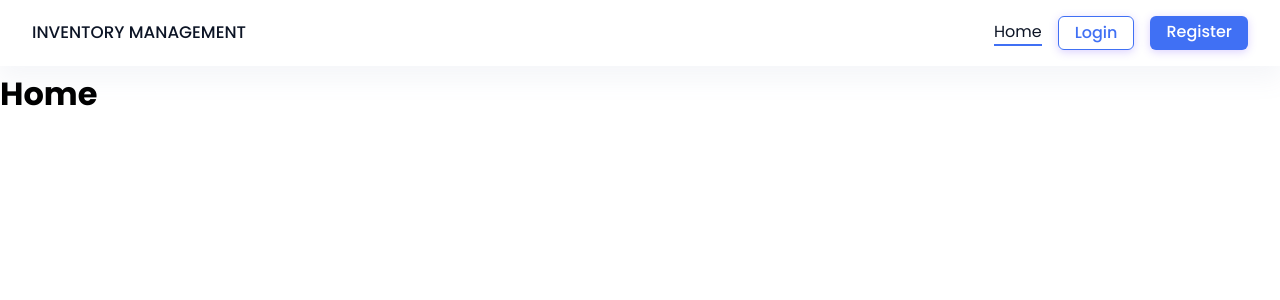
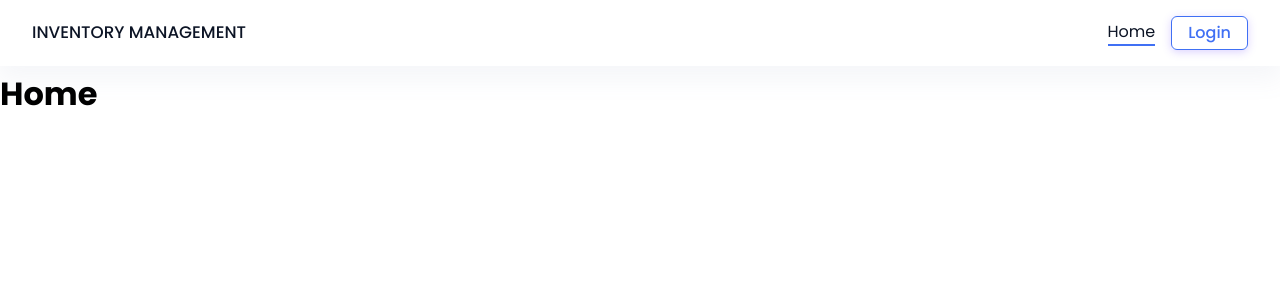
Before and after one commit to Kkwagh-Coders/hack-x-client, a React (Vite) app: page / in a window 1280 px wide. Shown: the top 300 px of the page. Built offline with nearby package versions, Linux system fonts and the light colour scheme; no server answers.

Commit message:
fix: Removed the Register Page

```diff
--- a/src/components/Header/Header.tsx
+++ b/src/components/Header/Header.tsx
@@ -78,7 +78,6 @@ function Header() {
           </ul>
           <div className={styles.buttons}>
             {!isLoggedIn ? (
-              <>
               <Link
                 to="/login"
                 onClick={handleCloseNavbar}
@@ -86,14 +85,6 @@ function Header() {
               >
                 Login
               </Link>
-                <Link
-                  to="/register"
-                  onClick={handleCloseNavbar}
-                  className={`default-button ${styles.authButton}`}
-                >
-                  Register
-                </Link>
-              </>
             ) : (
               <LogoutButton
                 className={`default-button ${styles.authButton}`}
--- a/src/pages/Register/Register.tsx
+++ /dev/null
@@ -1,7 +0,0 @@
-import styles from './Register.module.css';
-
-function Register() {
-  return <main className={styles.Register}>Register</main>;
-}
-
-export default Register;
--- a/src/router/Router.tsx
+++ b/src/router/Router.tsx
@@ -12,7 +12,6 @@ import InventoryLog from '../pages/InventoryLog/InventoryLog';
 import Loading from '../pages/Loading/Loading';
 import Login from '../pages/Login/Login';
 import NotFound from '../pages/NotFound/NotFound';
-import Register from '../pages/Register/Register';
 import UserTable from '../pages/UserTable/UserTable';
 
 // TODO: Implement Auth Middleware for restricted routes
@@ -35,7 +34,6 @@ function Router() {
         <Route index element={<Home />} />
         <Route path="/" element={<Home />} />
         <Route path="/login" element={<Login />} />
-        <Route path="/register" element={<Register />} />
       </Route>
 
       <Route path="dashboard" element={<DashboardLayout />}>
```
Also changed, not shown: src/pages/Register/Register.module.css (deleted). Lines whose indentation alone changed are shown as unchanged.
